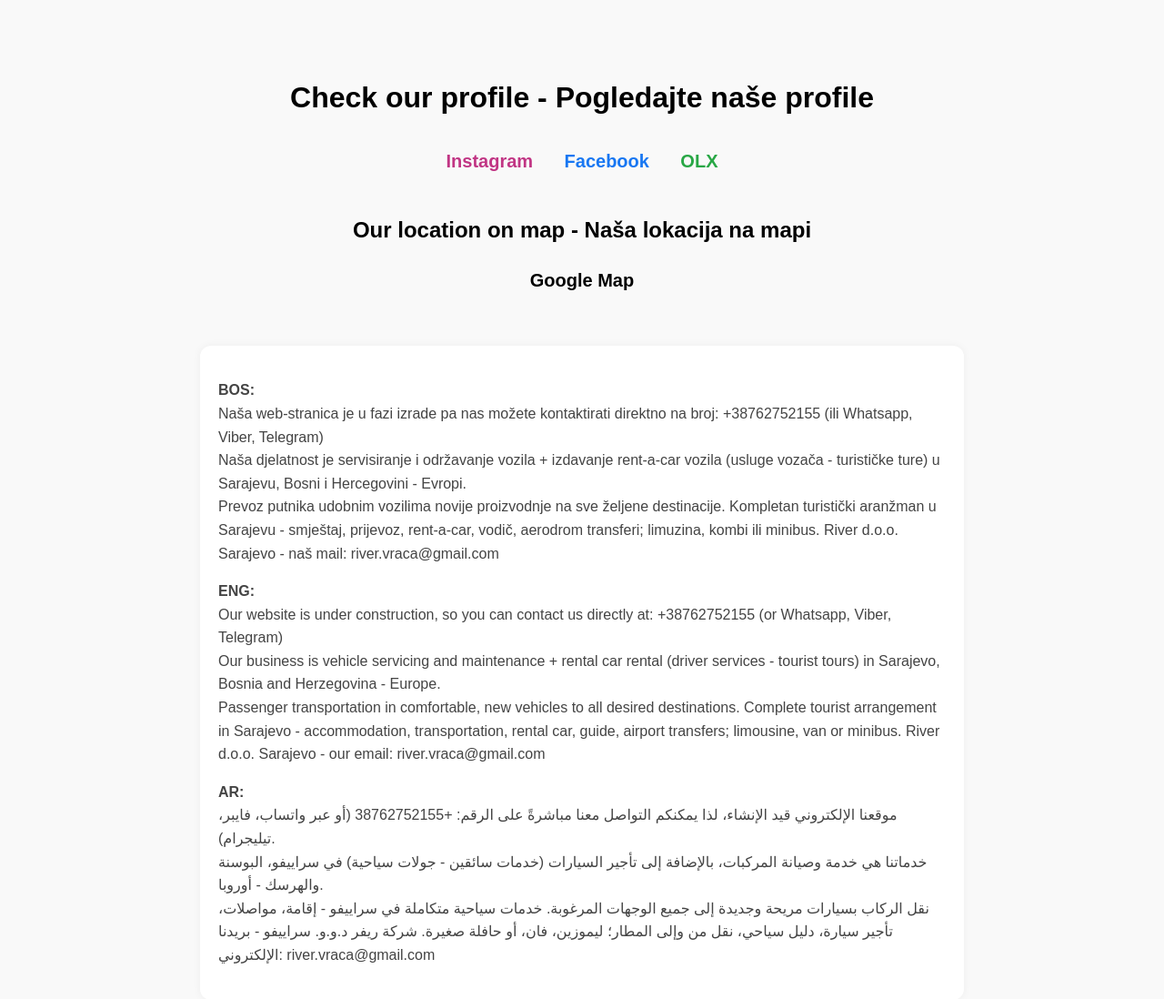
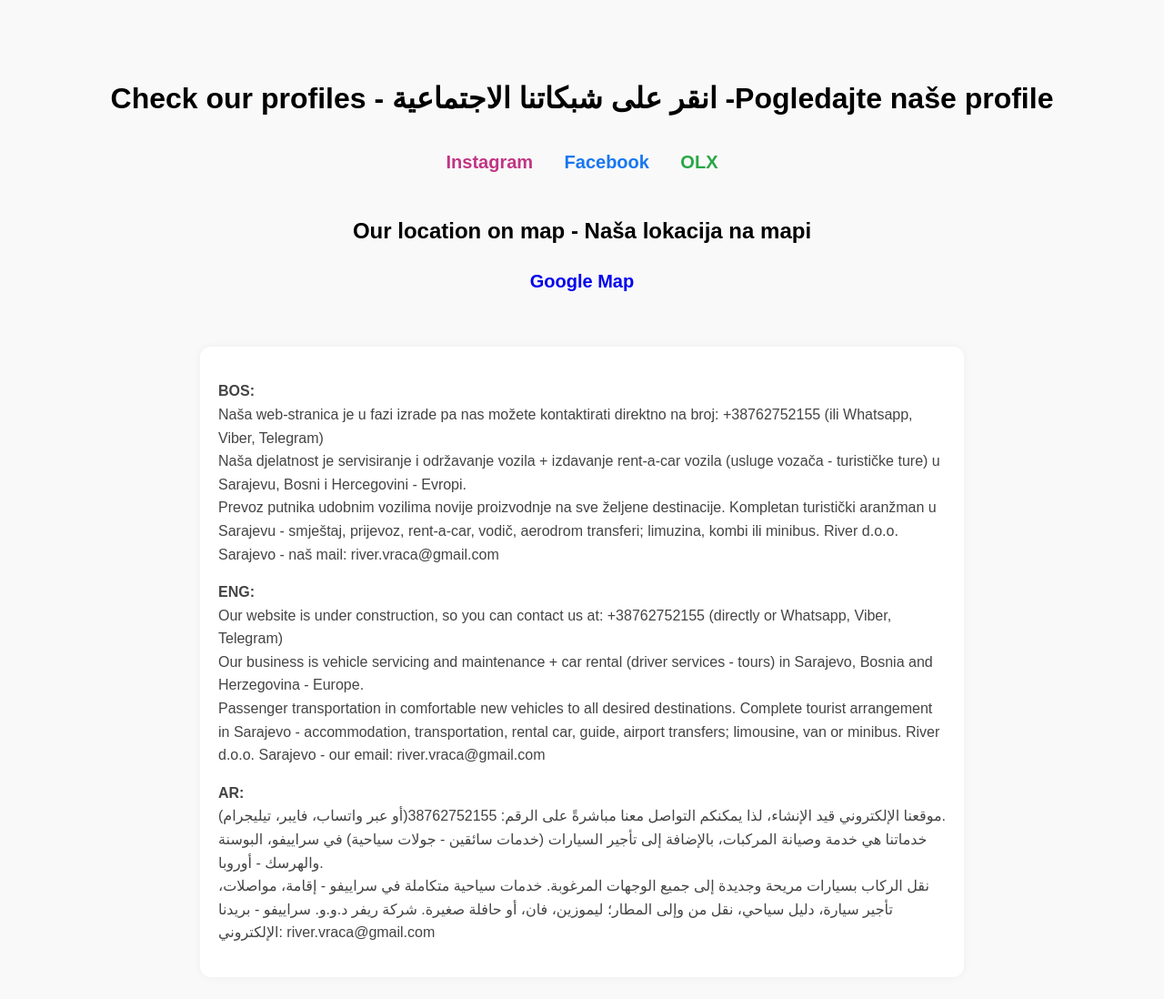
Before and after one commit to basicdeni4/riversajt, a plain HTML site: page index.html in a window 1280 px wide. Shown: the whole page at 91% size. Drawn offline with Linux system fonts and the light colour scheme.

Commit message:
Update index.html

```diff
--- a/index.html
+++ b/index.html
@@ -25,7 +25,7 @@
     .instagram { color: #C13584; }
     .facebook { color: #1877F2; }
     .olx { color: #28a745; }
-    .gmap { color: #000; font-weight: bold; }
+    .gmap { color: ##990000; font-weight: bold; }
     .multilang-text {
       margin-top: 50px;
       font-size: 16px;
@@ -43,7 +43,7 @@
   </style>
 </head>
 <body>
-  <h1>Check our profile - Pogledajte naše profile</h1>
+  <h1>Check our profiles - انقر على شبكاتنا الاجتماعية -Pogledajte naše profile</h1>
   <div class="social-links">
     <a class="instagram" href="https://www.instagram.com/riversarajevo/" target="_blank">Instagram</a>
     <a class="facebook" href="https://www.facebook.com/riversarajevo/" target="_blank">Facebook</a>
@@ -62,12 +62,12 @@
     Prevoz putnika udobnim vozilima novije proizvodnje na sve željene destinacije. Kompletan turistički aranžman u Sarajevu - smještaj, prijevoz, rent-a-car, vodič, aerodrom transferi; limuzina, kombi ili minibus. River d.o.o. Sarajevo - naš mail: river.vraca@gmail.com</p>
 
     <p><strong>ENG:</strong><br>
-    Our website is under construction, so you can contact us directly at: +38762752155 (or Whatsapp, Viber, Telegram)<br>
-    Our business is vehicle servicing and maintenance + rental car rental (driver services - tourist tours) in Sarajevo, Bosnia and Herzegovina - Europe.<br>
-    Passenger transportation in comfortable, new vehicles to all desired destinations. Complete tourist arrangement in Sarajevo - accommodation, transportation, rental car, guide, airport transfers; limousine, van or minibus. River d.o.o. Sarajevo - our email: river.vraca@gmail.com</p>
+    Our website is under construction, so you can contact us at: +38762752155 (directly or Whatsapp, Viber, Telegram)<br>
+    Our business is vehicle servicing and maintenance + car rental (driver services - tours) in Sarajevo, Bosnia and Herzegovina - Europe.<br>
+    Passenger transportation in comfortable new vehicles to all desired destinations. Complete tourist arrangement in Sarajevo - accommodation, transportation, rental car, guide, airport transfers; limousine, van or minibus. River d.o.o. Sarajevo - our email: river.vraca@gmail.com</p>
 
     <p><strong>AR:</strong><br>
-    موقعنا الإلكتروني قيد الإنشاء، لذا يمكنكم التواصل معنا مباشرةً على الرقم: +38762752155 (أو عبر واتساب، فايبر، تيليجرام).<br>
+    موقعنا الإلكتروني قيد الإنشاء، لذا يمكنكم التواصل معنا مباشرةً على الرقم: 38762752155(أو عبر واتساب، فايبر، تيليجرام).<br>
     خدماتنا هي خدمة وصيانة المركبات، بالإضافة إلى تأجير السيارات (خدمات سائقين - جولات سياحية) في سراييفو، البوسنة والهرسك - أوروبا.<br>
     نقل الركاب بسيارات مريحة وجديدة إلى جميع الوجهات المرغوبة. خدمات سياحية متكاملة في سراييفو - إقامة، مواصلات، تأجير سيارة، دليل سياحي، نقل من وإلى المطار؛ ليموزين، فان، أو حافلة صغيرة. شركة ريفر د.و.و. سراييفو - بريدنا الإلكتروني: river.vraca@gmail.com
     </p>
```
